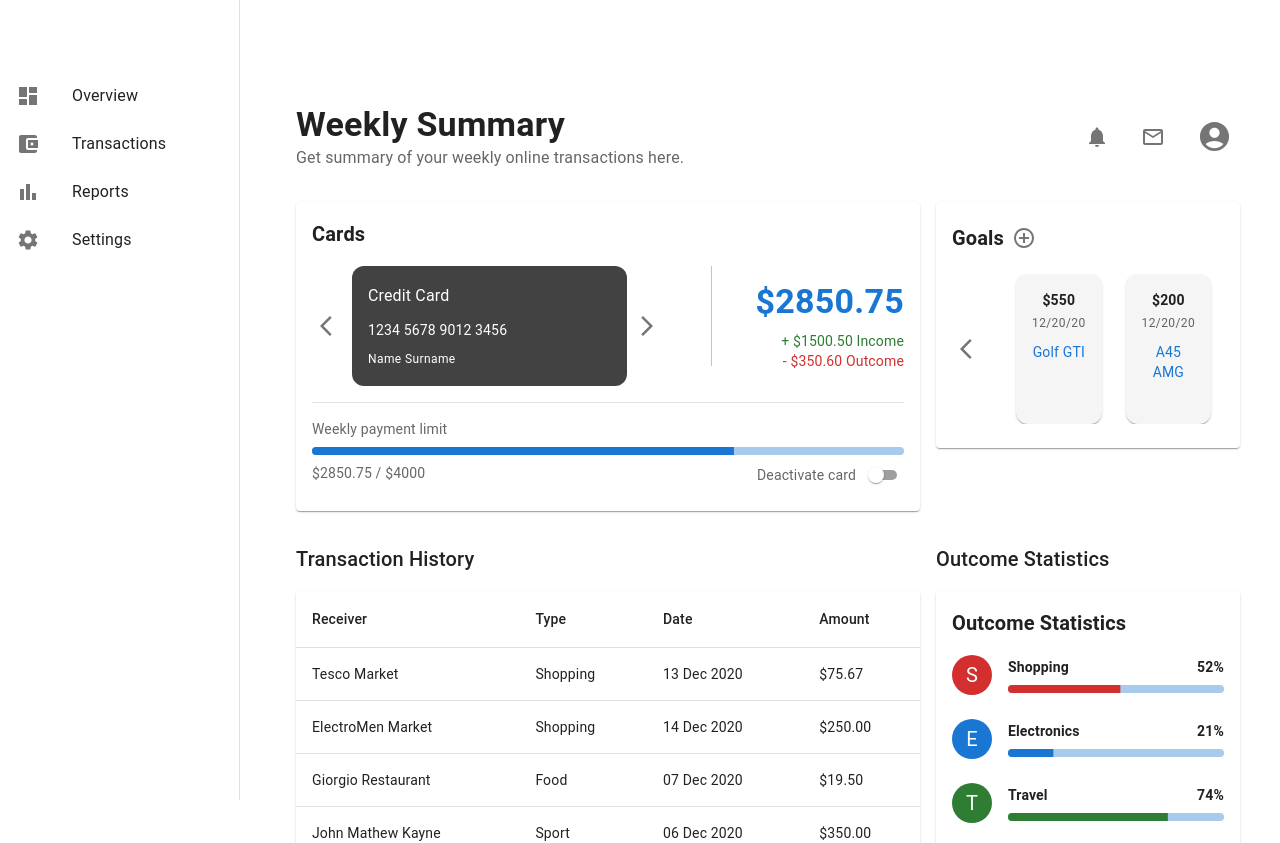
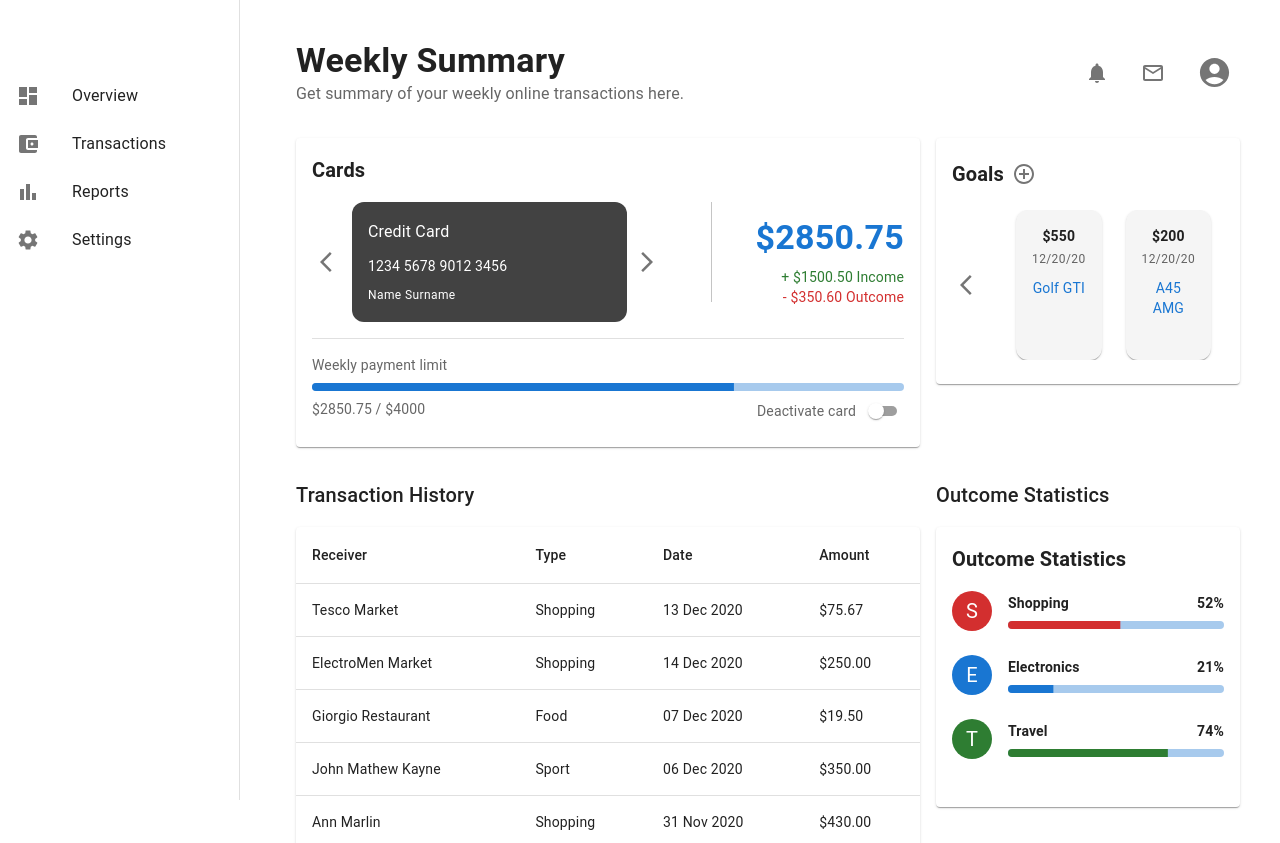
Before and after one commit to Botelhoww/FinFlow, a React (Vite) app: page / in a window 1280 px wide. Shown: the top 843 px of the page. Built offline with nearby package versions, Linux system fonts and the light colour scheme.

Commit message:
Remove unused Toolbar component from DashboardLayout

```diff
--- a/src/layouts/DashboardLayout.tsx
+++ b/src/layouts/DashboardLayout.tsx
@@ -47,7 +47,6 @@ const DashboardLayout: React.FC<DashboardLayoutProps> = ({ children }) => {
         </List>
       </Drawer>
       <Box component="main" sx={{ flexGrow: 1, p: 3 }}>
-        <Toolbar />
         {children}
       </Box>
     </Box>
```
